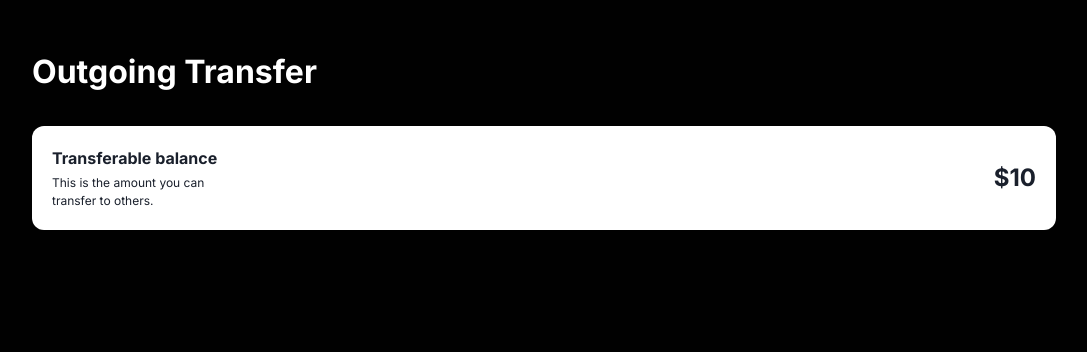
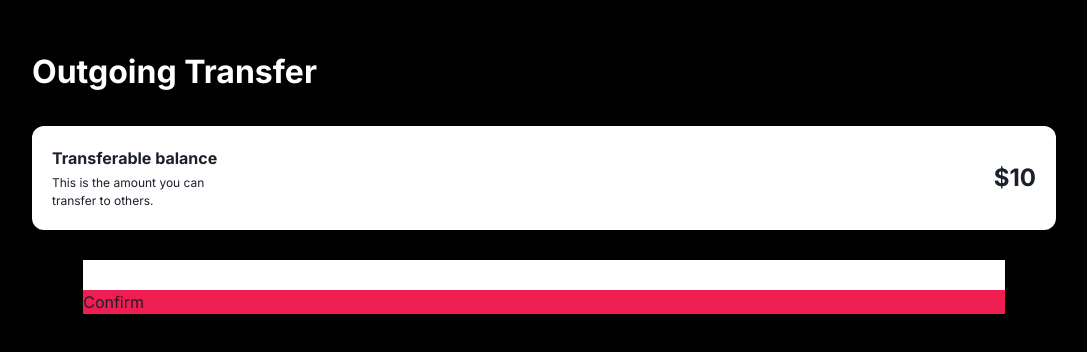
Before and after one commit to Project-Hackathons/tiktok-techjam, a Next.js app in the folder frontend/: page /pay in a window 1280 px wide. Shown: the top 352 px of the page, without its empty margins (96-1183 px from the left). Built offline with nearby package versions, Linux system fonts and the light colour scheme.

Commit message:
placeholder input for name

```diff
--- a/frontend/src/pages/pay.tsx
+++ b/frontend/src/pages/pay.tsx
@@ -5,6 +5,10 @@ import styles from "@/styles/Pay.module.css";
 const inter = Inter({ subsets: ["latin"] });
 
 export default function Home() {
+  const handleConfirmTransaction = () => {
+    console.log("done");
+  };
+
   return (
     <>
       <Head>
@@ -25,6 +29,15 @@ export default function Home() {
           </div>
           <div className={styles.transferableValue}>$10</div>
         </div>
+        <div className={styles.formContainer}>
+          <input type="text" className={styles.transactionInput} />
+          <div
+            className={styles.transactionBtn}
+            onClick={handleConfirmTransaction}
+          >
+            Confirm
+          </div>
+        </div>
       </main>
     </>
   );
--- a/frontend/src/styles/Pay.module.css
+++ b/frontend/src/styles/Pay.module.css
@@ -47,3 +47,17 @@
   font-size: 24px;
   font-weight: 700;
 }
+
+.formContainer {
+  display: flex;
+  flex-direction: column;
+  width: 90%;
+}
+
+.transactionInput {
+  font-size: 20px;
+}
+
+.transactionBtn {
+  background-color: var(--color-red);
+}
```
